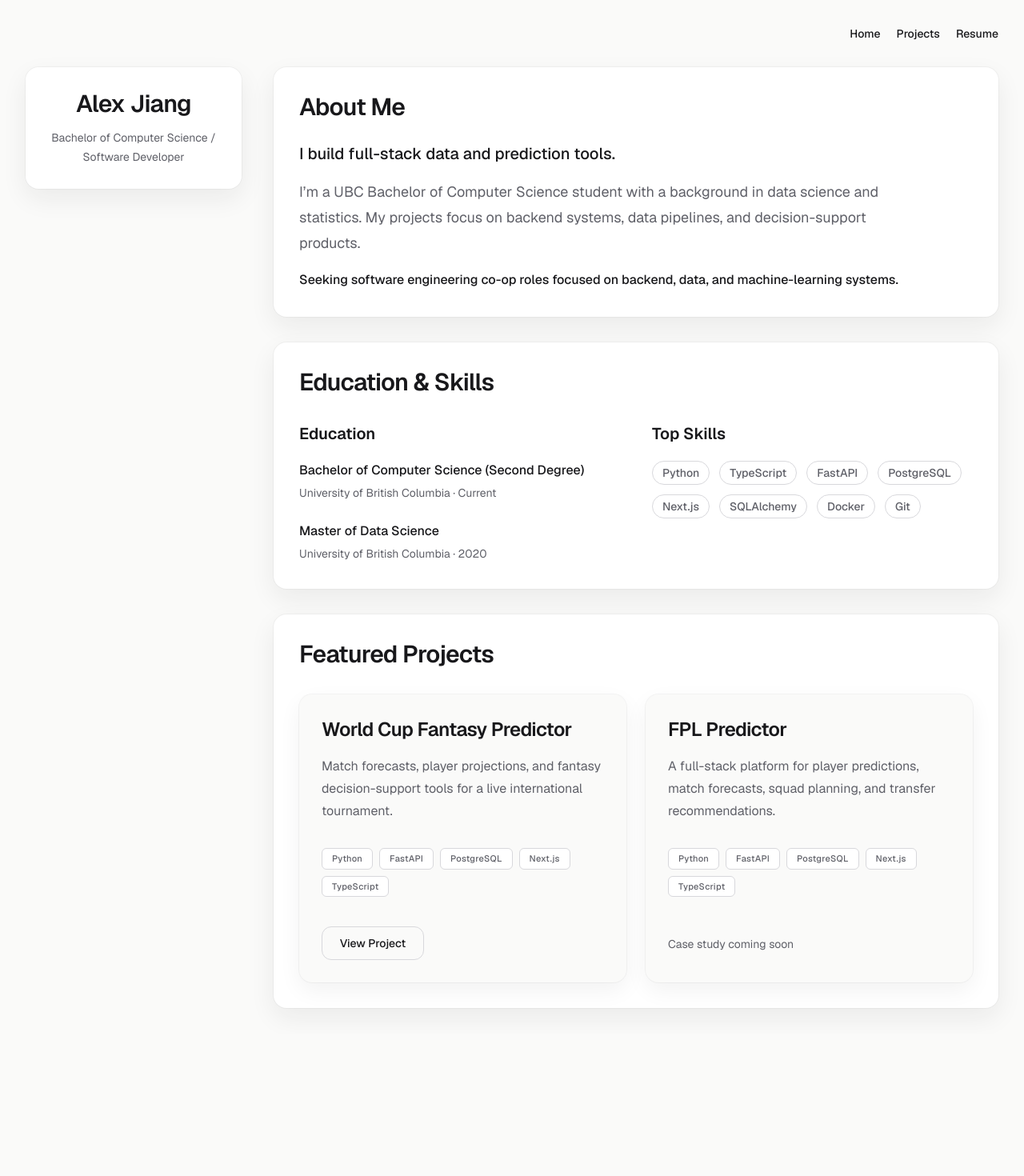
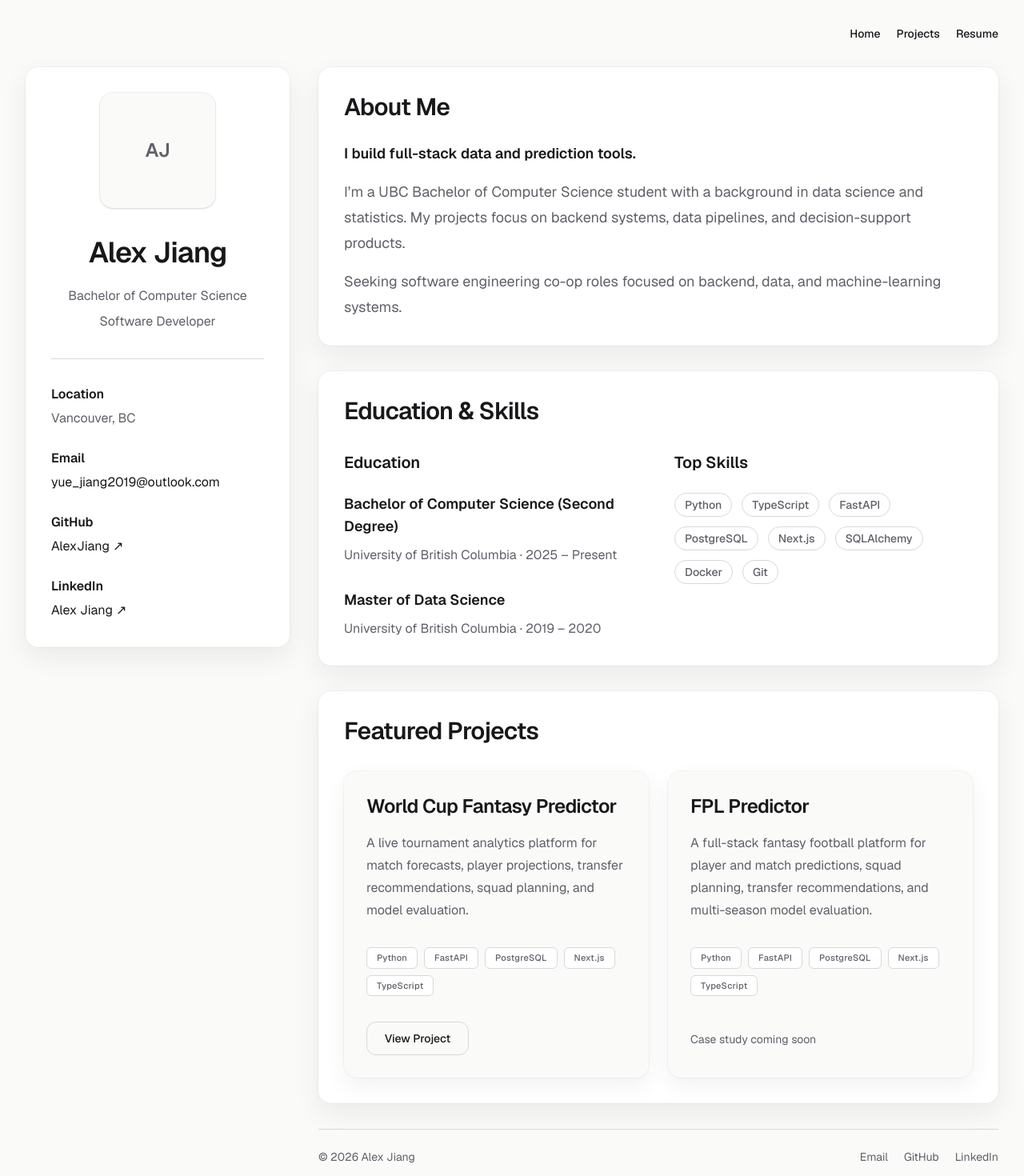
Before and after one commit to AlexJiang36/alex-portfolio, a Next.js app: page / in a window 1280 px wide. Shown: the top 1470 px of the page at 80% size. Before the commit the page ends 1292 px from the top, so only its background shows below. Built offline with nearby package versions, Linux system fonts and the light colour scheme.

Commit message:
Day8: add contact details and shared footer

```diff
--- a/app/page.tsx
+++ b/app/page.tsx
@@ -19,17 +19,15 @@ export default function Home() {
           <ContentCard>
             <SectionHeading>About Me</SectionHeading>
 
-            <p className="mt-6 max-w-3xl text-xl font-medium leading-8">
-              {profile.headline}
-            </p>
+            <div className="mt-6 space-y-4 text-lg leading-8 text-muted">
+              <p className="font-semibold text-foreground">
+                {profile.headline}
+              </p>
 
-            <p className="mt-4 max-w-3xl text-lg leading-8 text-muted">
-              {profile.summary}
-            </p>
+              <p>{profile.summary}</p>
 
-            <p className="mt-4 max-w-3xl text-base font-medium leading-7">
-              {profile.target}
-            </p>
+              <p>{profile.target}</p>
+            </div>
           </ContentCard>
 
           <EducationSkills />
--- a/app/projects/page.tsx
+++ b/app/projects/page.tsx
@@ -11,19 +11,19 @@ export default function ProjectsPage() {
         <section>
           <SectionHeading>Projects</SectionHeading>
 
-          <p className="mt-6 max-w-2xl text-lg leading-8 text-muted">
+          <p className="mt-6 text-lg leading-8 text-muted text-pretty">
             A collection of software engineering, data, and machine-learning
             projects I have built.
           </p>
 
-          <div className="mt-8 grid gap-6 md:grid-cols-2">
+          <div className="mt-8 grid gap-6 lg:grid-cols-2">
             {projects.map((project) => (
-                <ProjectCard
+              <ProjectCard
                 key={project.slug}
                 project={project}
-                />
+              />
             ))}
-            </div>
+          </div>
         </section>
       </PortfolioShell>
     </Container>
--- a/components/layout/PortfolioShell.tsx
+++ b/components/layout/PortfolioShell.tsx
@@ -1,4 +1,5 @@
 import ProfileSidebar from "@/components/profile/ProfileSidebar";
+import SiteFooter from "@/components/layout/SiteFooter";
 import SiteNavigation from "@/components/layout/SiteNavigation";
 import SplitLayout from "@/components/layout/SplitLayout";
 
@@ -16,7 +17,10 @@ export default function PortfolioShell({
       </header>
 
       <SplitLayout sidebar={<ProfileSidebar />}>
-        {children}
+        <div className="min-w-0">
+          {children}
+          <SiteFooter />
+        </div>
       </SplitLayout>
     </div>
   );
--- /dev/null
+++ b/components/layout/SiteFooter.tsx
@@ -0,0 +1,50 @@
+import { profile } from "@/data/profile";
+
+export default function SiteFooter() {
+  return (
+    <footer
+      className="
+        mt-8
+        flex flex-col gap-3
+        border-t border-border-subtle
+        pt-6
+        text-sm text-muted
+        sm:flex-row
+        sm:items-center
+        sm:justify-between
+      "
+    >
+      <p>© {new Date().getFullYear()} Alex Jiang</p>
+
+      <nav
+        aria-label="Footer links"
+        className="flex flex-wrap gap-x-5 gap-y-2"
+      >
+        <a
+          href={`mailto:${profile.email}`}
+          className="transition-colors hover:text-foreground"
+        >
+          Email
+        </a>
+
+        <a
+          href={profile.github.href}
+          target="_blank"
+          rel="noreferrer"
+          className="transition-colors hover:text-foreground"
+        >
+          GitHub
+        </a>
+
+        <a
+          href={profile.linkedin.href}
+          target="_blank"
+          rel="noreferrer"
+          className="transition-colors hover:text-foreground"
+        >
+          LinkedIn
+        </a>
+      </nav>
+    </footer>
+  );
+}
--- a/components/layout/SplitLayout.tsx
+++ b/components/layout/SplitLayout.tsx
@@ -8,7 +8,7 @@ export default function SplitLayout({
   children,
 }: SplitLayoutProps) {
   return (
-    <div className="grid gap-8 lg:grid-cols-[250px_minmax(0,1fr)] lg:gap-10 xl:grid-cols-[270px_minmax(0,1fr)]">
+    <div className="grid gap-8 lg:grid-cols-[320px_minmax(0,1fr)] lg:gap-9 xl:grid-cols-[330px_minmax(0,1fr)]">
       <div className="lg:sticky lg:top-8 lg:self-start">
         {sidebar}
       </div>
--- a/components/profile/ProfileSidebar.tsx
+++ b/components/profile/ProfileSidebar.tsx
@@ -5,24 +5,125 @@ export default function ProfileSidebar() {
     <aside
       aria-label="Profile"
       className="
+        min-h-[620px]
         rounded-2xl
         bg-surface
-        p-6
+        p-8
         shadow-[0_12px_32px_rgba(24,24,27,0.07)]
         ring-1
         ring-black/[0.035]
-        sm:p-7
+        lg:min-h-[680px]
       "
     >
       <div className="text-center">
-        <h1 className="text-3xl font-semibold tracking-tight">
+        <div
+          aria-hidden="true"
+          className="
+            mx-auto
+            flex size-36 items-center justify-center
+            rounded-2xl
+            bg-background
+            text-2xl font-semibold text-muted
+            shadow-sm
+            ring-1 ring-black/[0.05]
+          "
+        >
+          AJ
+        </div>
+
+        <h1 className="mt-9 text-4xl font-semibold tracking-tight">
           {profile.name}
         </h1>
 
-        <p className="mt-3 text-sm leading-6 text-muted">
-          {profile.role}
-        </p>
+        <div className="mt-5 space-y-1 text-base leading-7 text-muted">
+          {profile.roles.map((role) => (
+            <p key={role} className="whitespace-nowrap">
+              {role}
+            </p>
+          ))}
+        </div>
       </div>
+
+      <div className="my-8 border-t border-border-subtle" />
+
+      <dl className="space-y-6">
+        <div>
+          <dt className="text-base font-semibold text-foreground">
+            Location
+          </dt>
+          <dd className="mt-1 text-base leading-7 text-muted">
+            {profile.location}
+          </dd>
+        </div>
+
+        <div>
+          <dt className="text-base font-semibold text-foreground">
+            Email
+          </dt>
+          <dd className="mt-1">
+            <a
+              href={`mailto:${profile.email}`}
+              className="
+                whitespace-nowrap
+                text-base leading-7 text-muted
+                transition-colors
+                hover:text-foreground
+                focus-visible:outline-none
+                focus-visible:ring-2
+                focus-visible:ring-foreground/20
+              "
+            >
+              {profile.email}
+            </a>
+          </dd>
+        </div>
+
+        <div>
+          <dt className="text-base font-semibold text-foreground">
+            GitHub
+          </dt>
+          <dd className="mt-1">
+            <a
+              href={profile.github.href}
+              target="_blank"
+              rel="noreferrer"
+              className="
+                text-base leading-7 text-muted
+                transition-colors
+                hover:text-foreground
+                focus-visible:outline-none
+                focus-visible:ring-2
+                focus-visible:ring-foreground/20
+              "
+            >
+              {profile.github.label} ↗
+            </a>
+          </dd>
+        </div>
+
+        <div>
+          <dt className="text-base font-semibold text-foreground">
+            LinkedIn
+          </dt>
+          <dd className="mt-1">
+            <a
+              href={profile.linkedin.href}
+              target="_blank"
+              rel="noreferrer"
+              className="
+                text-base leading-7 text-muted
+                transition-colors
+                hover:text-foreground
+                focus-visible:outline-none
+                focus-visible:ring-2
+                focus-visible:ring-foreground/20
+              "
+            >
+              {profile.linkedin.label} ↗
+            </a>
+          </dd>
+        </div>
+      </dl>
     </aside>
   );
 }
--- a/components/projects/ProjectCard.tsx
+++ b/components/projects/ProjectCard.tsx
@@ -13,7 +13,7 @@ export default function ProjectCard({
   return (
     <article
       className="
-        flex min-h-[360px] flex-col
+        flex h-full min-h-[350px] flex-col
         rounded-2xl
         bg-background
         p-7
@@ -28,17 +28,17 @@ export default function ProjectCard({
             src={project.image.src}
             alt={project.image.alt}
             fill
-            sizes="(min-width: 768px) 40vw, 100vw"
+            sizes="(min-width: 1024px) 38vw, 100vw"
             className="object-cover"
           />
         </div>
       )}
 
-      <h3 className="text-2xl font-semibold tracking-tight">
+      <h2 className="text-2xl font-semibold tracking-tight text-balance">
         {project.title}
-      </h3>
+      </h2>
 
-      <p className="mt-4 text-base leading-7 text-muted">
+      <p className="mt-4 text-base leading-7 text-muted text-pretty">
         {project.shortDescription}
       </p>
 
--- a/components/sections/EducationSkills.tsx
+++ b/components/sections/EducationSkills.tsx
@@ -14,14 +14,14 @@ export default function EducationSkills() {
             Education
           </h3>
 
-          <div className="mt-5 space-y-6">
+          <div className="mt-6 space-y-7">
             {education.map((item) => (
               <article key={`${item.institution}-${item.degree}`}>
-                <p className="font-medium">
+                <p className="text-lg font-semibold leading-7">
                   {item.degree}
                 </p>
 
-                <p className="mt-1 text-sm leading-6 text-muted">
+                <p className="mt-2 text-base leading-7 text-muted">
                   {item.institution} · {item.period}
                 </p>
               </article>
@@ -34,7 +34,7 @@ export default function EducationSkills() {
             Top Skills
           </h3>
 
-          <div className="mt-5 flex flex-wrap gap-3">
+          <div className="mt-6 flex flex-wrap gap-3">
             {topSkills.map((skill) => (
               <ProjectTag key={skill}>
                 {skill}
--- a/data/background.ts
+++ b/data/background.ts
@@ -2,12 +2,12 @@ export const education = [
   {
     institution: "University of British Columbia",
     degree: "Bachelor of Computer Science (Second Degree)",
-    period: "Current",
+    period: "2025 – Present",
   },
   {
     institution: "University of British Columbia",
     degree: "Master of Data Science",
-    period: "2020",
+    period: "2019 – 2020",
   },
 ] as const;
 
--- a/data/profile.ts
+++ b/data/profile.ts
@@ -1,9 +1,22 @@
 export const profile = {
   name: "Alex Jiang",
-  role: "Bachelor of Computer Science / Software Developer",
+  roles: [
+    "Bachelor of Computer Science",
+    "Software Developer",
+  ],
   headline: "I build full-stack data and prediction tools.",
   summary:
     "I’m a UBC Bachelor of Computer Science student with a background in data science and statistics. My projects focus on backend systems, data pipelines, and decision-support products.",
   target:
     "Seeking software engineering co-op roles focused on backend, data, and machine-learning systems.",
+  location: "Vancouver, BC",
+  email: "yue_jiang2019@outlook.com",
+  github: {
+    label: "AlexJiang",
+    href: "https://github.com/AlexJiang36",
+  },
+  linkedin: {
+    label: "Alex Jiang",
+    href: "https://www.linkedin.com/in/yue-jiang-655bb7105/",
+  },
 } as const;
--- a/data/projects.ts
+++ b/data/projects.ts
@@ -6,7 +6,7 @@ export const projects = [
     title: "World Cup Fantasy Predictor",
     status: "Live tournament analytics",
     shortDescription:
-      "Match forecasts, player projections, and fantasy decision-support tools for a live international tournament.",
+      "A live tournament analytics platform for match forecasts, player projections, transfer recommendations, squad planning, and model evaluation.",
     technologies: [
       "Python",
       "FastAPI",
@@ -27,7 +27,7 @@ export const projects = [
     title: "FPL Predictor",
     status: "Fantasy football analytics",
     shortDescription:
-      "A full-stack platform for player predictions, match forecasts, squad planning, and transfer recommendations.",
+      "A full-stack fantasy football platform for player and match predictions, squad planning, transfer recommendations, and multi-season model evaluation.",
     technologies: [
       "Python",
       "FastAPI",
```
Also changed, not shown: components/home/Hero.tsx (+47 -13 lines).
